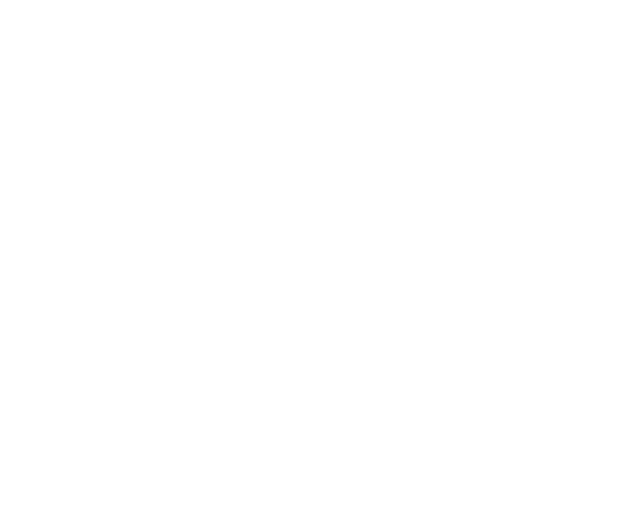
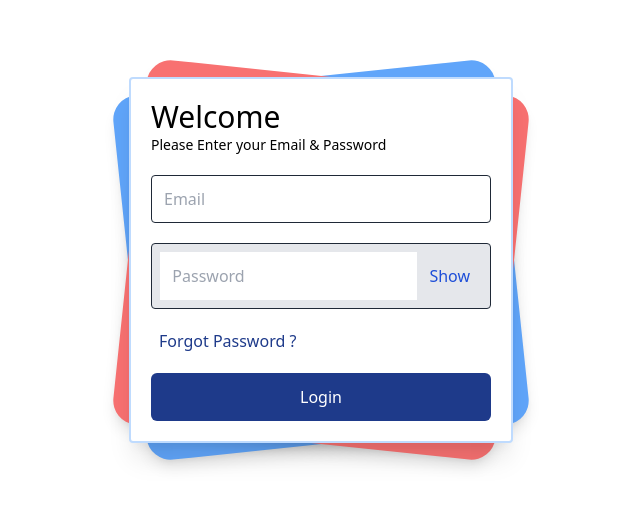
Before and after one commit to shuvomohajan/modern-blog, a React (Create React App) app: page / in a window 1280 px wide. Shown: the part 982-1490 px from the top of the page, without its empty margins (319-959 px from the left). Before the commit the page ends 842 px from the top, so only its background shows below. Built offline with nearby package versions, Linux system fonts and the light colour scheme.

Commit message:
sign& register form add

```diff
--- a/src/components/App.js
+++ b/src/components/App.js
@@ -9,7 +9,7 @@
     <div className="App">
       {/* <Header /> */}
       <Register/>
-      {/* <SignIn/> */}
+      <SignIn/>
       {/* <Footer /> */}
     </div>
   );
```
